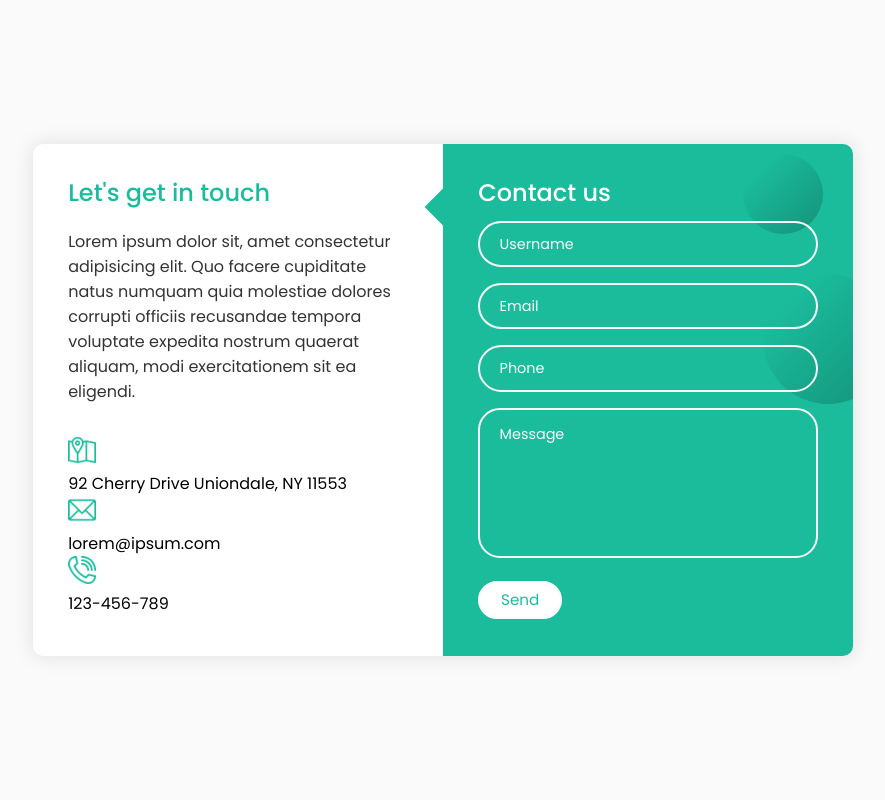
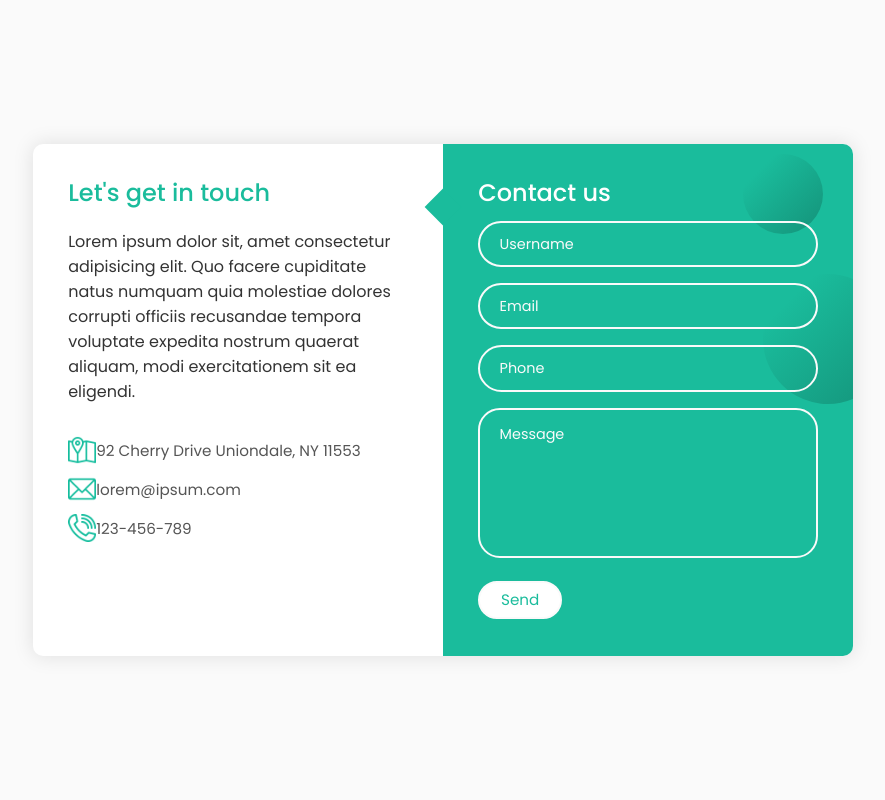
Before and after one commit to baylagas/ese-progra2-contact-form, a Flask app: page / in a window 1280 px wide. Shown: the whole page, without its empty margins (197-1082 px from the left). Run offline with Flask 2, Linux system fonts and the light colour scheme; some libraries are stand-ins or nearby versions.

Commit message:
add class information tag in css

```diff
--- a/static/style.css
+++ b/static/style.css
@@ -215,3 +215,11 @@ textarea.input{
     color: #333;
     margin: 1.5rem 0 2rem 0;
 }
+
+.information{
+    display:flex;
+    color: #555;
+    margin: 0.7rem 0;
+    align-items:center;
+    font-size: 0.95rem;
+}
```
